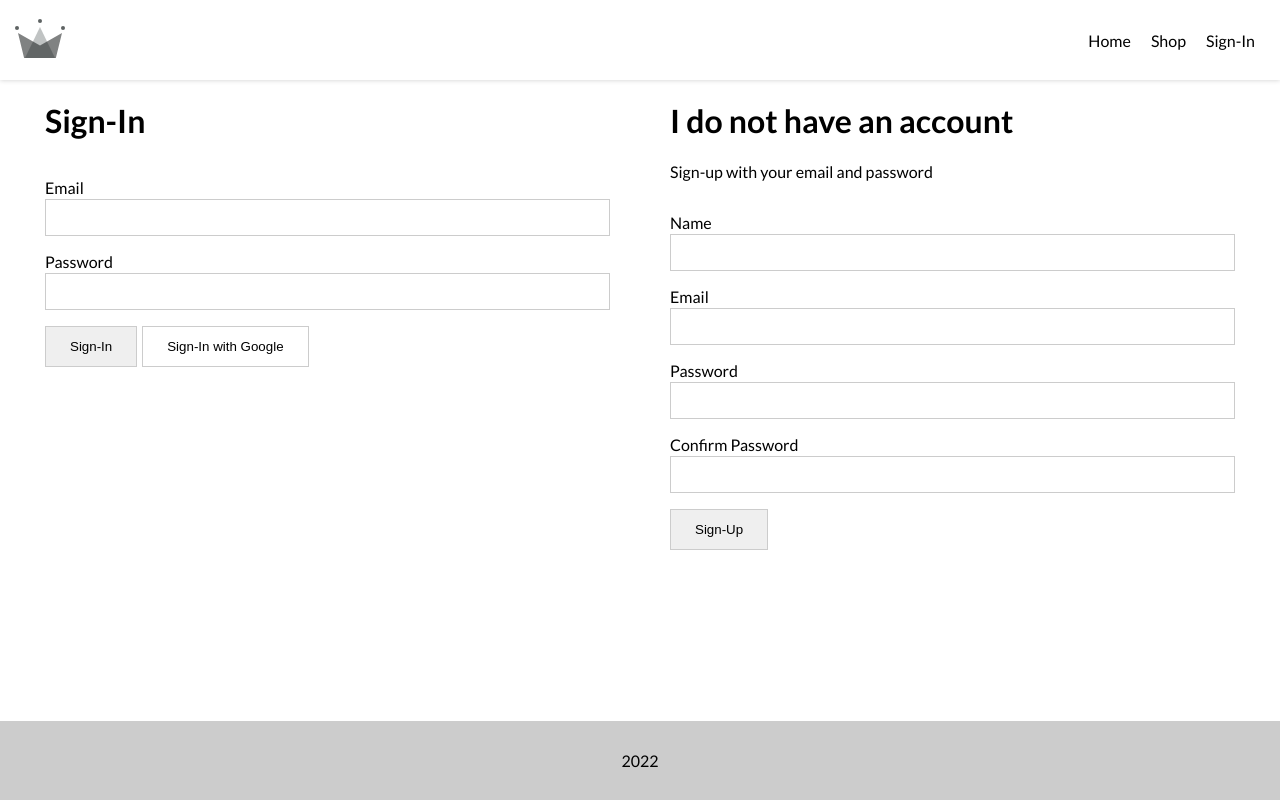
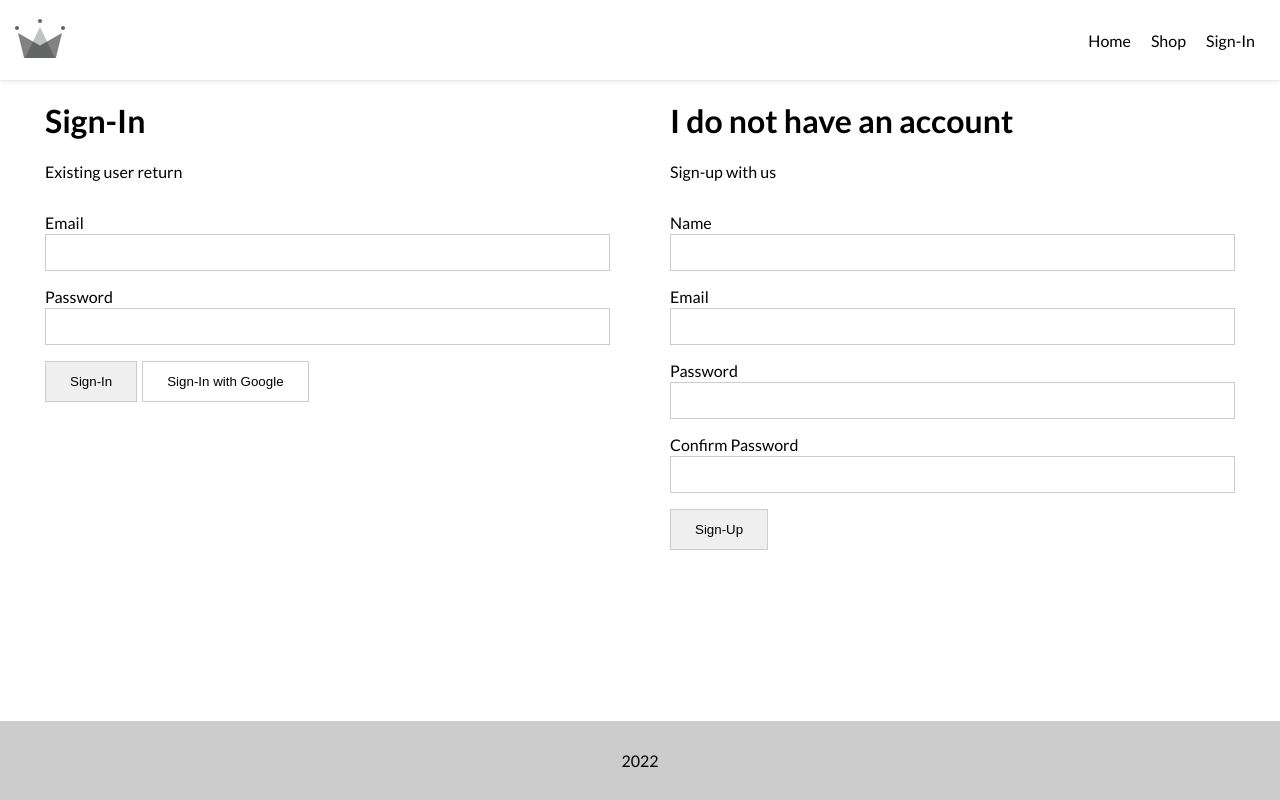
Before and after one commit to dennischow/e-shop, a React (Create React App) app: page /sign-in in a window 1280 px wide. Built offline with nearby package versions, Linux system fonts and the light colour scheme; no server answers.

Commit message:
Added user signin with firebase

```diff
--- a/src/components/form-sign-in/form-sign-in.component.jsx
+++ b/src/components/form-sign-in/form-sign-in.component.jsx
@@ -1,6 +1,6 @@
 import React, { useState, useEffect } from "react";
 
-import { signInWithGoogle } from "../../firebase/firebase.utils";
+import { auth, signInWithEmail, signInWithGoogle } from "../../firebase/firebase.utils";
 
 import "./form-sign-in.style.scss";
 
@@ -23,11 +23,23 @@ const FormSignIn = () => {
         });
     };
 
-    const handleSubmission = (event) => {
+    const handleSubmission = async (event) => {
         event.preventDefault();
-        setFormData(initialFormData);
-        console.log(`Submitted: `, formData);
-        console.log(`handleSubmission: `, event.target);
+
+        const { email, password } = formData;
+
+        try {
+            signInWithEmail(auth, email, password).then((userCredential) => {
+                const { user } = userCredential.user;
+                setFormData(initialFormData);
+                console.log(`user: `, user);
+                console.log(`Submitted: `, formData);
+                console.log(`handleSubmission: `, event.target);
+            });
+        } catch (error) {
+            console.error(error.code);
+            console.error(error.message);
+        }
     };
 
     useEffect(() => {
@@ -37,6 +49,7 @@ const FormSignIn = () => {
     return (
         <div className="form-sign-in">
             <h1>Sign-In</h1>
+            <p>Existing user return</p>
             <form onSubmit={handleSubmission}>
                 <fieldset>
                     <p>
--- a/src/components/form-sign-up/form-sign-up.component.jsx
+++ b/src/components/form-sign-up/form-sign-up.component.jsx
@@ -36,11 +36,11 @@ const FormSignUp = () => {
 
         // https://firebase.google.com/docs/auth/web/start
         try {
-            signUpWithEmail(auth, email, password)
-            .then((userCredential) => {
+            signUpWithEmail(auth, email, password).then((userCredential) => {
                 const { user } = userCredential;
                 createUserProfileDocument(user, { displayName });
                 setFormData(initialFormData);
+                console.log(`user: `, user);
                 console.log(`Submitted: `, formData);
                 console.log(`handleSubmission: `, event.target);
             });
@@ -48,7 +48,6 @@ const FormSignUp = () => {
             console.error(error.code);
             console.error(error.message);
         }
-
     };
 
     useEffect(() => {
@@ -58,7 +57,7 @@ const FormSignUp = () => {
     return (
         <div className="form-sign-up">
             <h1>I do not have an account</h1>
-            <p>Sign-up with your email and password</p>
+            <p>Sign-up with us</p>
             <form onSubmit={handleSubmission}>
                 <fieldset>
                     <p>
--- a/src/firebase/firebase.utils.js
+++ b/src/firebase/firebase.utils.js
@@ -1,6 +1,6 @@
 import { initializeApp } from "firebase/app";
 import { getFirestore, collection, doc, getDoc, getDocs, setDoc, Timestamp } from "firebase/firestore/lite";
-import { getAuth, GoogleAuthProvider, signInWithPopup, createUserWithEmailAndPassword } from "firebase/auth";
+import { getAuth, GoogleAuthProvider, signInWithPopup, signInWithEmailAndPassword, createUserWithEmailAndPassword } from "firebase/auth";
 
 const firebaseConfig = {
     apiKey: "AIzaSyDcCACH7RfrQWpT26_-t9NlEH5vS1L3pu4",
@@ -15,6 +15,7 @@ const firebaseConfig = {
 export const firebaseApp = initializeApp(firebaseConfig);
 export const db = getFirestore(firebaseApp);
 export const auth = getAuth();
+export const signInWithEmail = signInWithEmailAndPassword;
 export const signUpWithEmail = createUserWithEmailAndPassword;
 
 const provider = new GoogleAuthProvider();
```
